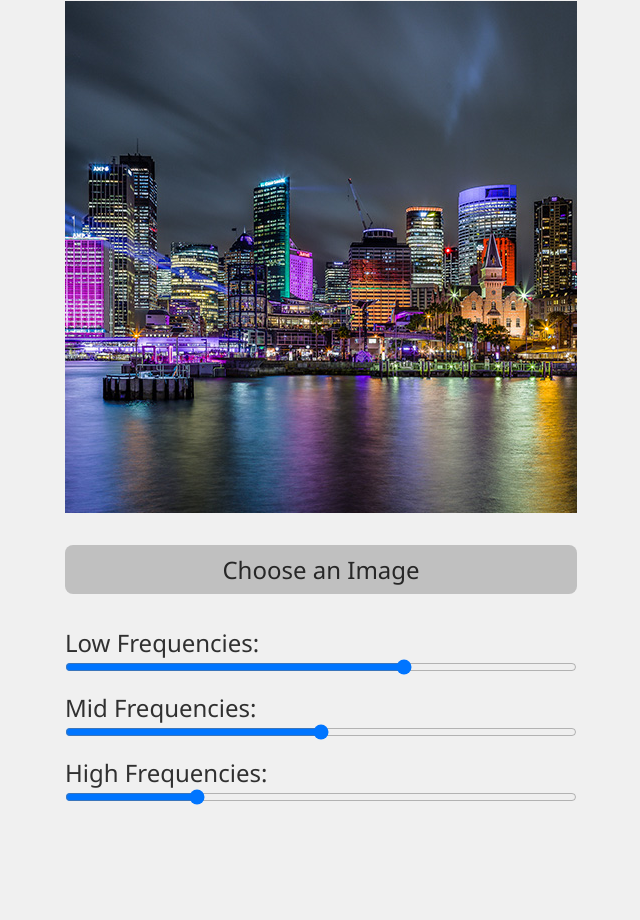
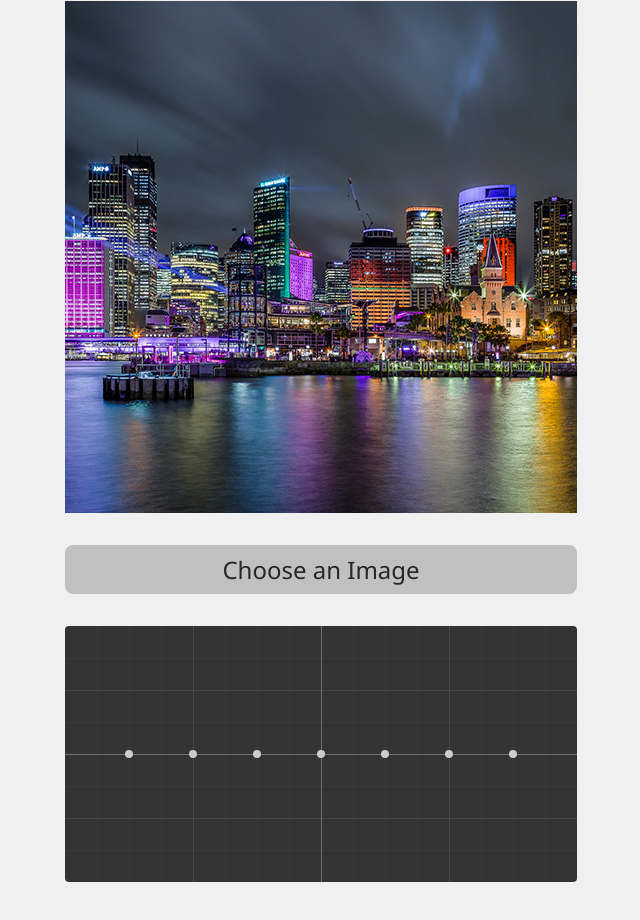
Before and after one commit to Smilebags/Image-EQ, a plain HTML site: page index.html in a window 1280 px wide. Shown: the part 202-1122 px from the top of the page, without its empty margins (319-959 px from the left). Drawn offline with nearby package versions, Linux system fonts and the light colour scheme; files that its build step writes are made by us from their sources; a script that the page names is missing.

Commit message:
Add EQ display

```diff
--- a/index.html
+++ b/index.html
@@ -14,12 +14,37 @@
         <input type="file" id="fileInput">
         <label for="fileInput" id="fileInputLabel">Choose an Image</label>
 
-        <label class="frequency-label" for="freqLo">Low Frequencies:</label>
-        <input type="range" value="1" step="0.1" id="freqLo" min="0" max="1.5" />
-        <label class="frequency-label" for="freqMd">Mid Frequencies:</label>
-        <input type="range" value="1" step="0.1" id="freqMd" min="0" max="2" />
-        <label class="frequency-label" for="freqHi">High Frequencies:</label>
-        <input type="range" value="1" step="0.1" id="freqHi" min="0" max="4" />
+        <div class="eq">
+            <div class="center-h"></div>
+            <div class="center-v"></div>
+            <div class="v-1"></div>
+            <div class="v-2"></div>
+            <div class="v-3"></div>
+            <div class="v-4"></div>
+            <div class="v-5"></div>
+            <div class="v-6"></div>
+            <div class="v-7"></div>
+            <div class="v-9"></div>
+            <div class="v-10"></div>
+            <div class="v-11"></div>
+            <div class="v-12"></div>
+            <div class="v-13"></div>
+            <div class="v-14"></div>
+            <div class="v-15"></div>
+            <div class="h-1"></div>
+            <div class="h-2"></div>
+            <div class="h-3"></div>
+            <div class="h-5"></div>
+            <div class="h-6"></div>
+            <div class="h-7"></div>
+            <div class="point-1"></div>
+            <div class="point-2"></div>
+            <div class="point-3"></div>
+            <div class="point-4"></div>
+            <div class="point-5"></div>
+            <div class="point-6"></div>
+            <div class="point-7"></div>
+        </div>
         <canvas id="canvasElement" width="512" height="512"></canvas>
         <input type="button" id="recalculate" value="Refresh" />
         <p>This is still a work in progress, my final plan is to have an EQ style graph with controllable points in order to push/pull certain frequencies in the image. This feature isn't available in any major software so I thought I would develop it myself.</p>
--- a/styles.scss
+++ b/styles.scss
@@ -52,6 +52,82 @@ input[type="range"] {
     @extend a;
 }
 
+.eq {
+    background-color: #333333;
+    position: relative;
+    display: block;
+    border-radius: 4px;
+    width: 100%;
+    padding-bottom: 50%;
+    %point {
+        background-color: #cccccc;
+        width: 8px;
+        height: 8px;
+        top: calc(50% - 4px);
+        border-radius: 50%;
+        position: absolute;
+    }
+    @for $i from 1 through 7 {
+        .point-#{$i} {
+            @extend %point;
+            $temp: 12.5% * $i;
+            left: calc(#{$temp} - 4px);
+        }
+    }
+    %line {
+        position: absolute;
+        background-color: rgba(255, 255, 255, 0.3);
+    }
+    %h {
+        @extend %line;
+        width: 100%;
+        height: 1px;
+    }
+    %v {
+        @extend %line;
+        width: 1px;
+        height: 100%;
+    }
+    %v-minor {
+        @extend %v;
+        content: "";
+        width: 0.5px;
+        background-color: rgba(255, 255, 255, 0.03);
+    }
+    %h-minor {
+        @extend %h;
+        content: "";
+        height: 0.5px;
+        background-color: rgba(255, 255, 255, 0.03);
+    }
+    .center-h {
+        @extend %h;
+        top: calc(50% - 0.5px);
+    }
+    .center-v {
+        @extend %v;
+        left: calc(50% - 0.5px);
+    }
+    @for $i from 1 through 15 {
+        .v-#{$i} {
+            @extend %v-minor;
+            left: 6.25% * $i;
+        }
+    }
+    @for $i from 1 through 7 {
+        .h-#{$i} {
+            @extend %h-minor;
+            top: 12.5% * $i;
+        }
+    }
+    .v-4,
+    .v-12,
+    .h-2,
+    .h-6 {
+        background-color: rgba(255, 255, 255, 0.1);
+    }
+}
+
 #fileInputLabel,
 input[type="button"] {
     display: block;
```
